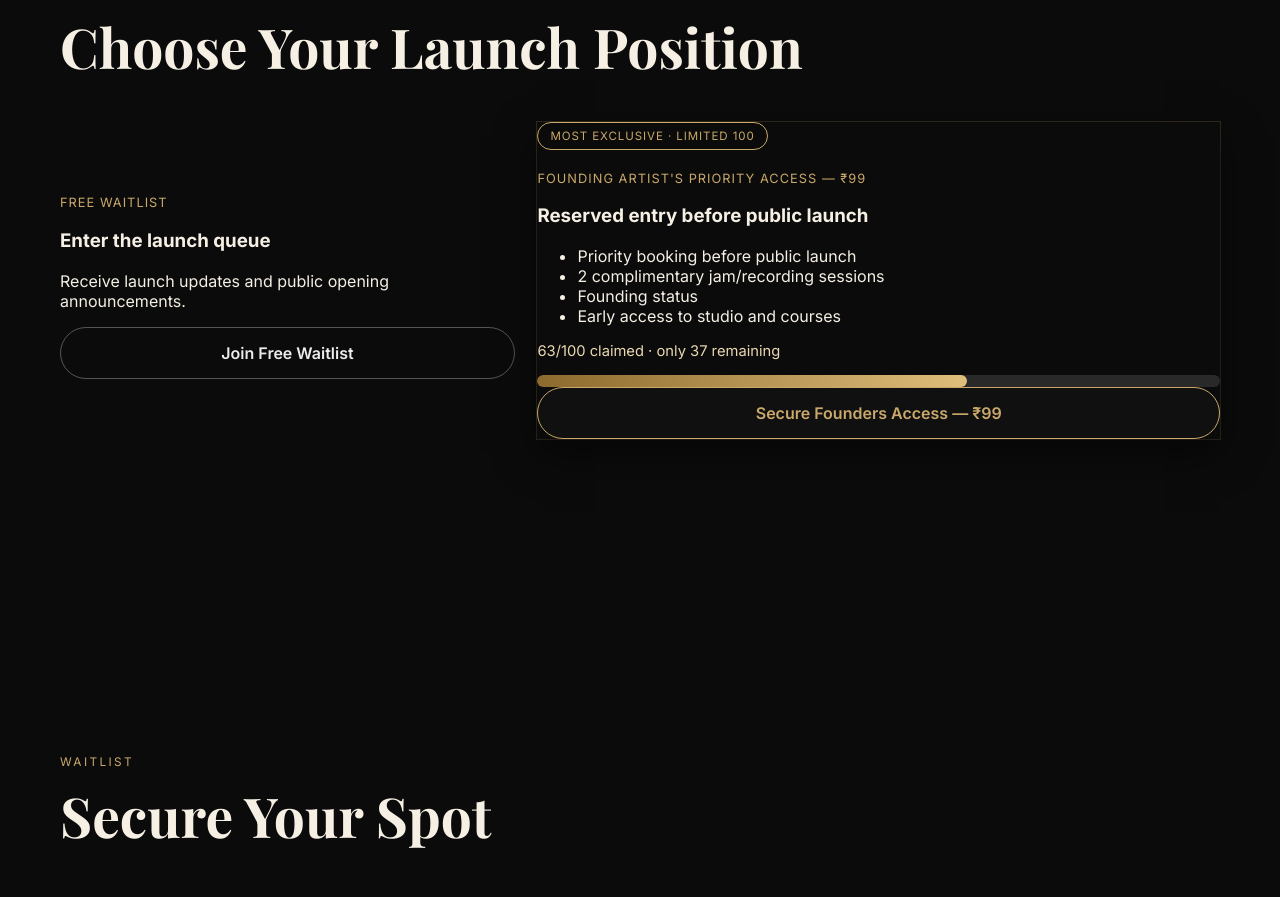
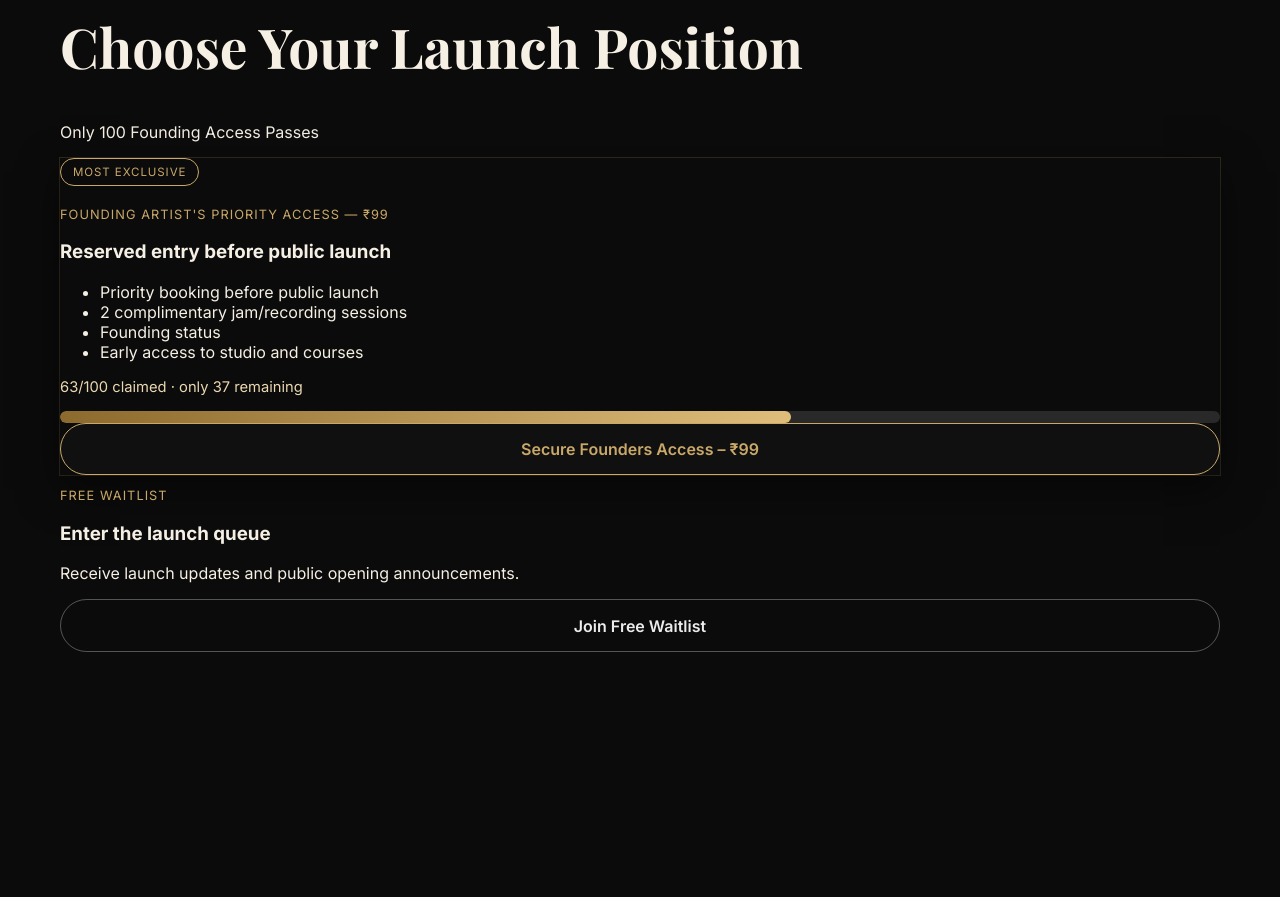
Before and after one commit to Vikramjeetblog/thechordifiers.studio, a React (Vite) app: page / in a window 1280 px wide. Shown: the part 4946-5843 px from the top of the page. Built offline with nearby package versions, Linux system fonts and the light colour scheme.

Commit message:
Update PricingCards.jsx

```diff
--- a/src/components/PricingCards.jsx
+++ b/src/components/PricingCards.jsx
@@ -5,18 +5,11 @@ export default function PricingCards() {
   const progressPercentage = (foundersProgress.claimed / foundersProgress.total) * 100;
 
   return (
-    <div className="pricing-grid">
-      <article className="pricing-card secondary fade-in">
-        <p className="plan">Free Waitlist</p>
-        <h3>Enter the launch queue</h3>
-        <p className="muted">Receive launch updates and public opening announcements.</p>
-        <LuxuryButton href="#artist-priority" variant="ghost" full>
-          Join Free Waitlist
-        </LuxuryButton>
-      </article>
+    <div className="pricing-dramatic-wrap">
+      <p className="founders-limit">Only 100 Founding Access Passes</p>
 
       <article className="pricing-card featured fade-in">
-        <span className="badge">Most Exclusive · Limited 100</span>
+        <span className="badge">Most Exclusive</span>
         <p className="plan">Founding Artist&apos;s Priority Access — ₹99</p>
         <h3>Reserved entry before public launch</h3>
         <ul>
@@ -35,7 +28,16 @@ export default function PricingCards() {
           </div>
         </div>
         <LuxuryButton href="#founding-access" variant="outline" full>
-          Secure Founders Access — ₹99
+          Secure Founders Access – ₹99
+        </LuxuryButton>
+      </article>
+
+      <article className="pricing-card secondary fade-in">
+        <p className="plan">Free Waitlist</p>
+        <h3>Enter the launch queue</h3>
+        <p className="muted">Receive launch updates and public opening announcements.</p>
+        <LuxuryButton href="#artist-priority" variant="ghost" full>
+          Join Free Waitlist
         </LuxuryButton>
       </article>
     </div>
```
